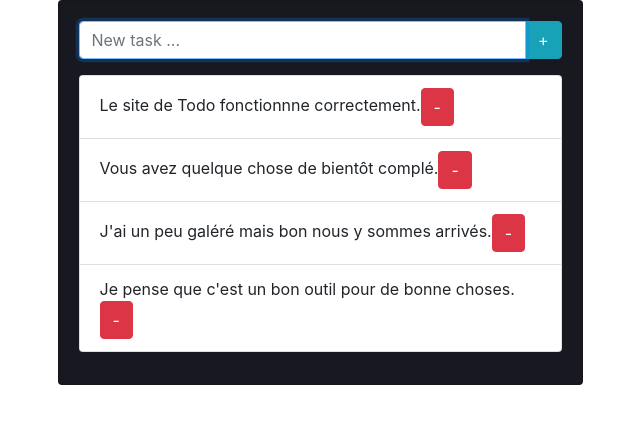
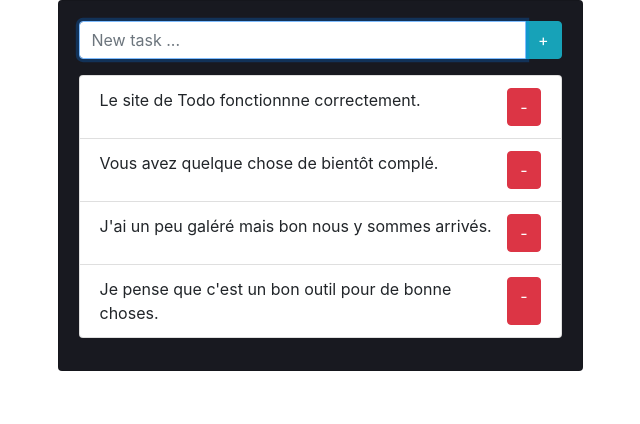
Before and after one commit to KKWaxy/zetodo, a Django app: page / in a window 1280 px wide. Shown: the top 424 px of the page, without its empty margins (320-960 px from the left). Run offline with Django 5.2, Linux system fonts and the light colour scheme; data comes from the database, SQL or seed files in the repository; both versions use the stored data as it was after the commit; some libraries are stand-ins or nearby versions.

Commit message:
Fix task delete button displyaing

```diff
--- a/zetodo/zeapp/templates/zeapp/index.html
+++ b/zetodo/zeapp/templates/zeapp/index.html
@@ -17,8 +17,8 @@
                     {% if tasks %}
                     <ul class="list-group">
                         {% for task in tasks %}
-                            <li class="list-group-item">
-                                <span>{{task.title}}</span><a class="btn btn-danger" href="{% url 'delete_task' task.id %}" role="button">-</a>
+                            <li class="list-group-item d-flex">
+                                <span class="mr-auto">{{task.title}}</span><a class="btn btn-danger" href="{% url 'delete_task' task.id %}" role="button">-</a>
                             </li>
                         {% endfor %}
                     </ul>
```
Also changed, not shown: zetodo/db.sqlite3.
